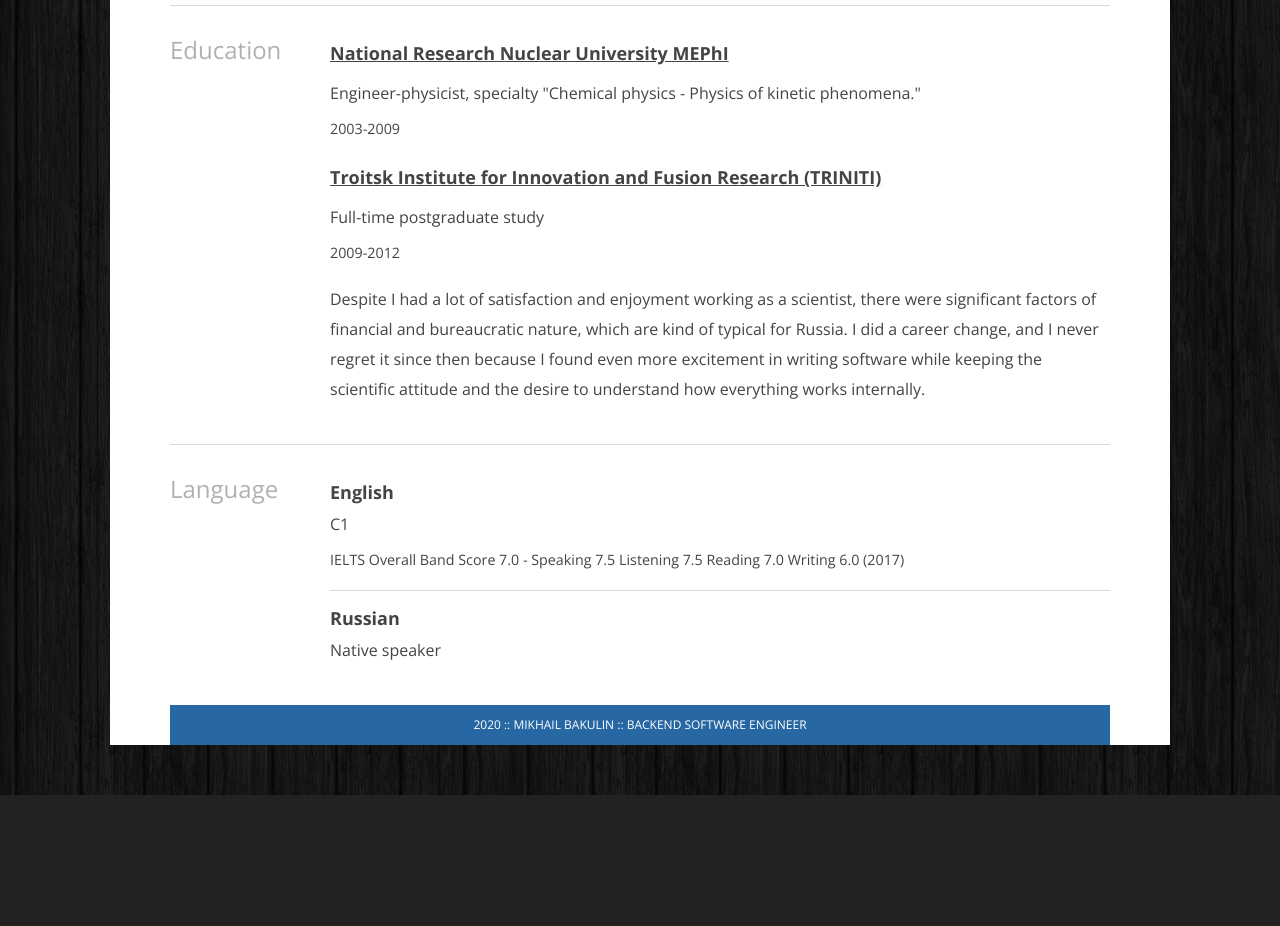
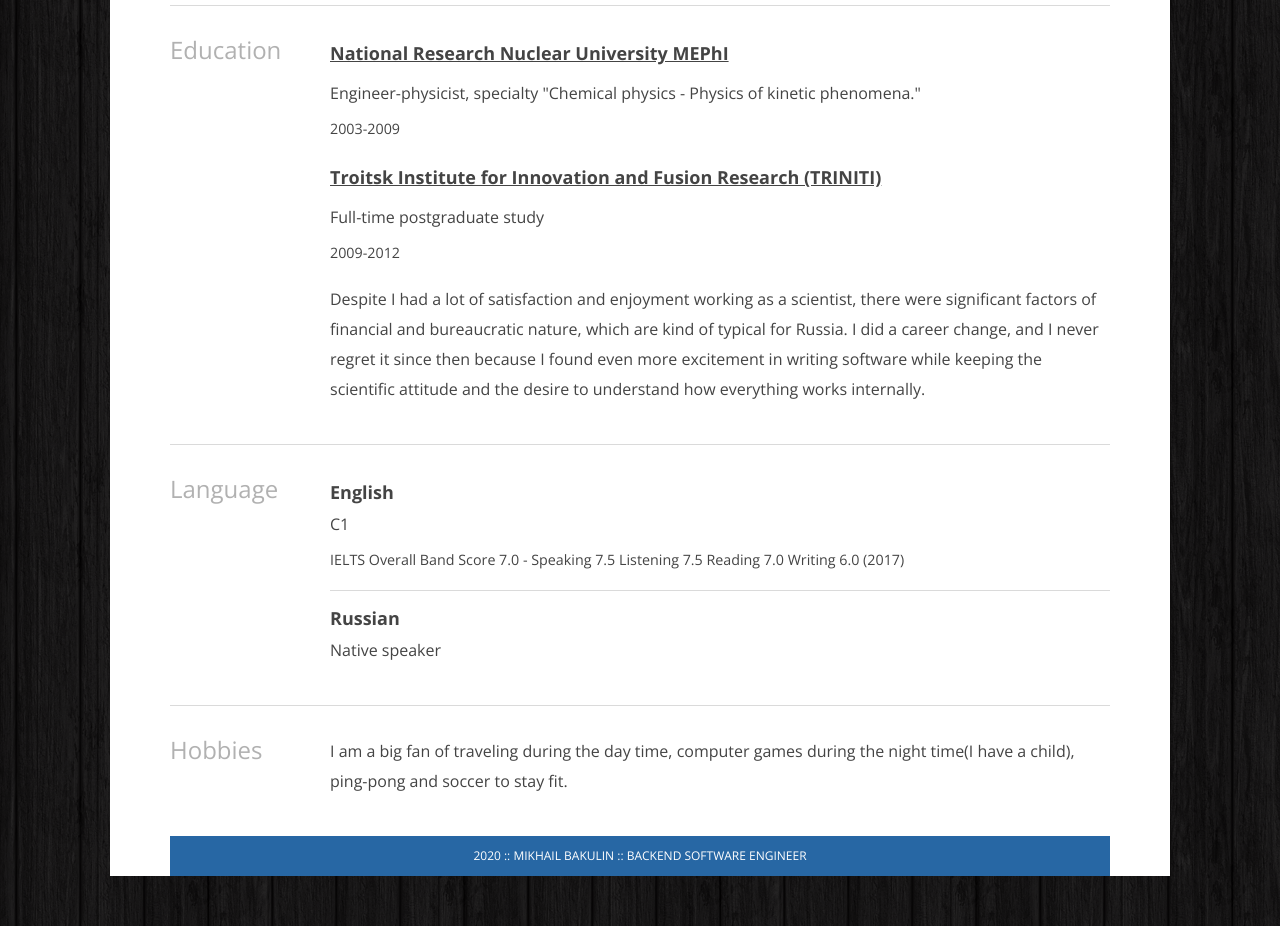
Before and after one commit to mikemadisonweb/mikemadisonweb.github.io, a plain HTML site: page cv/index.html in a window 1280 px wide. Shown: the part 5336-6262 px from the top of the page. Before the commit the page ends 6131 px from the top, so only its background shows below. Drawn offline with nearby package versions, Linux system fonts and the light colour scheme.

Commit message:
Site updated: 2020-01-13 10:03:30

```diff
--- a/cv/index.html
+++ b/cv/index.html
@@ -380,6 +380,19 @@
 				</div>
 			</div>
 		</div>
+
+		<div class="row cv-section">
+			<div class="span2">
+				<div class="cv-section-title">
+					<h2>Hobbies</h2>
+				</div>
+			</div>
+			<div class="span10">
+				<div class="cv-item">
+					<h4>I am a big fan of traveling during the day time, computer games during the night time(I have a child), ping-pong and soccer to stay fit.</h4>
+				</div>
+			</div>
+		</div>
 	</div>
 	<div id="footer">
 		<div class="row">
```
